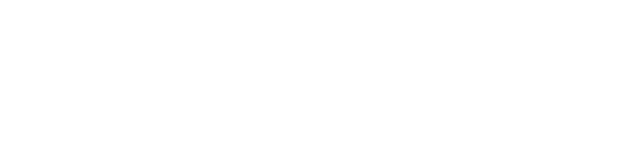
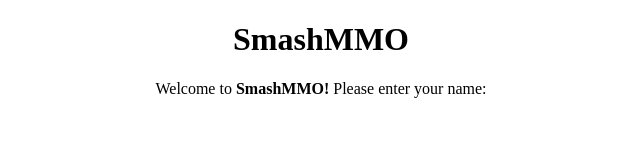
Before and after one commit to sirweird/SmashMMO, a plain HTML site: page index.html in a window 1280 px wide. Shown: the whole page, without its empty margins (319-959 px from the left). Drawn offline with Linux system fonts and the light colour scheme.

Commit message:
Update index.html

```diff
--- a/index.html
+++ b/index.html
@@ -1,2 +1,14 @@
 <!DOCTYPE html>
 <html>
+
+    <head>
+        <title>SmashMMO | Home</title>
+    </head>
+
+    <body>
+        <center>
+            <h1>SmashMMO</h1>
+            <p>Welcome to <b>SmashMMO!</b> Please enter your name:</p>
+        </center>
+        <script>
+            document.write(“<input type=“text” placeholder=“Your name...””)
```
